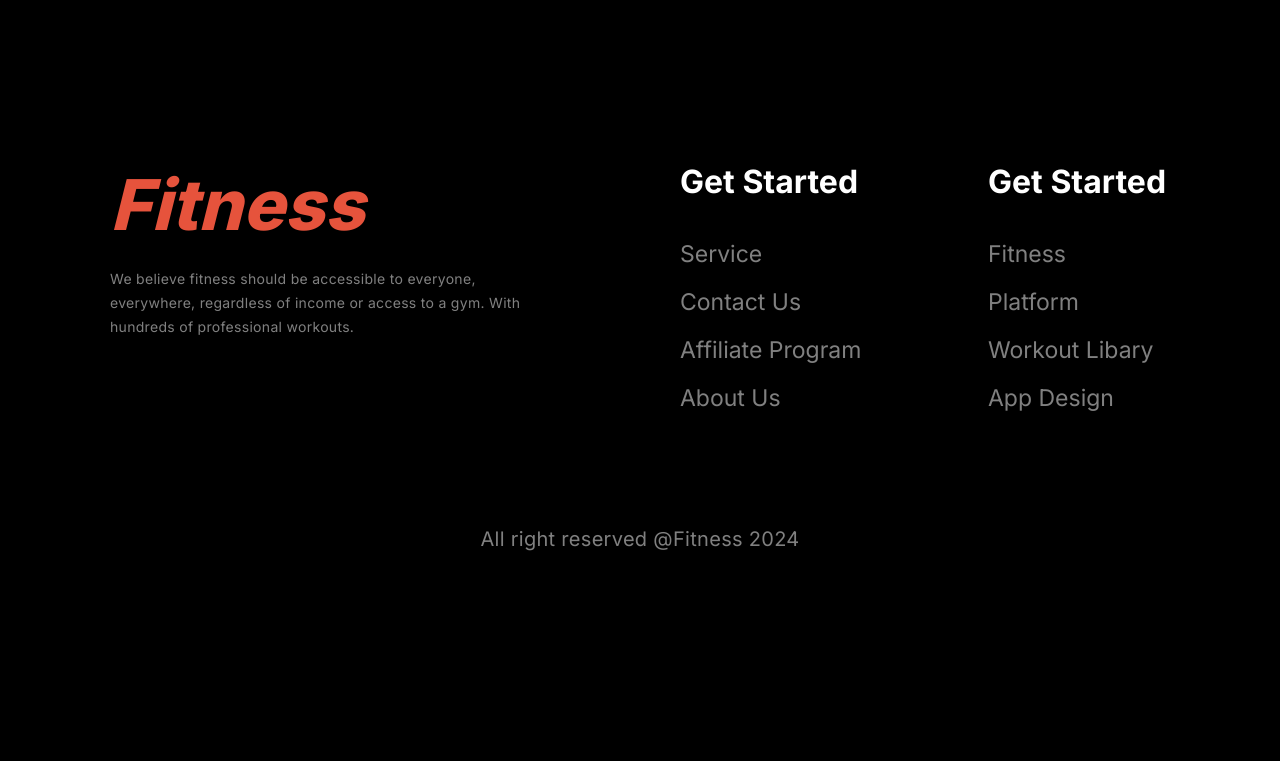
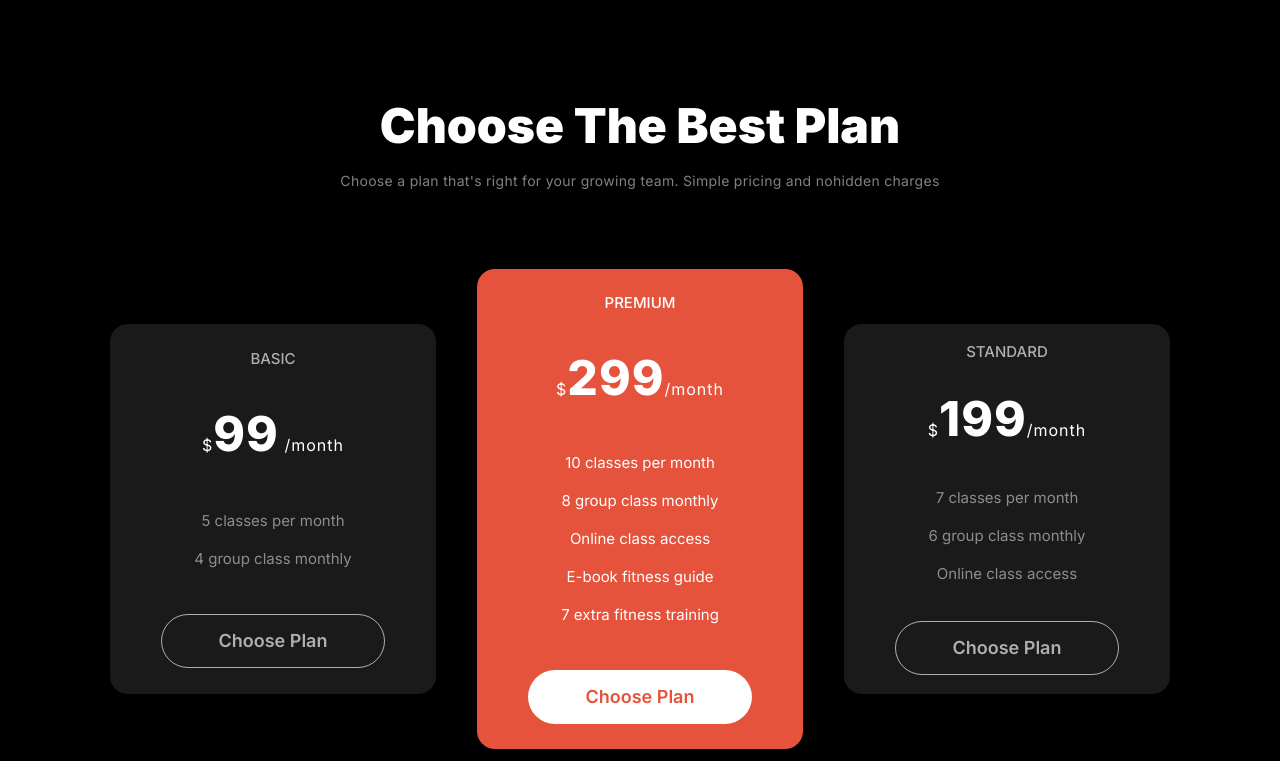
Before and after one commit to al-abir-anik/PH-Assignment-02, a plain HTML site: page index.html in a window 1280 px wide. Shown: the part 3319-4080 px from the top of the page. Before the commit the page ends 3906 px from the top, so only its background shows below. Drawn offline with Linux system fonts and the light colour scheme.

Commit message:
added my own section

```diff
--- a/index.html
+++ b/index.html
@@ -246,6 +246,54 @@
 
     <div style="height: 100px; width: 100%"></div>
 
+    <!--        Choose the best plan Section      -->
+
+    <section class="choosePlan-section">
+      <div class="choosePlan-header">
+        <h3>Choose The Best Plan</h3>
+        <p>
+          Choose a plan that's right for your growing team. Simple pricing and
+          nohidden charges
+        </p>
+      </div>
+
+      <div class="choosePlan-body">
+        <div class="plan1">
+          <h6>BASIC</h6>
+          <p class="plan-price">$<span class="price-tag">99</span> /month</p>
+          <div class="plan1-access">
+            <p>5 classes per month</p>
+            <p>4 group class monthly</p>
+          </div>
+          <button>Choose Plan</button>
+        </div>
+        <div class="plan2">
+          <h6>PREMIUM</h6>
+          <p class="plan-price">$<span class="price-tag">299</span>/month</p>
+          <div class="plan2-access">
+            <p>10 classes per month</p>
+            <p>8 group class monthly</p>
+            <p>Online class access</p>
+            <p>E-book fitness guide</p>
+            <p>7 extra fitness training</p>
+          </div>
+          <button>Choose Plan</button>
+        </div>
+        <div class="plan3">
+          <h6>STANDARD</h6>
+          <p class="plan-price">$<span class="price-tag">199</span>/month</p>
+          <div class="plan3-access">
+            <p>7 classes per month</p>
+            <p>6 group class monthly</p>
+            <p>Online class access</p>
+          </div>
+          <button>Choose Plan</button>
+        </div>
+      </div>
+    </section>
+
+    <div style="height: 100px; width: 100%"></div>
+
     <!--          Footer section        -->
 
     <footer>
--- a/style.css
+++ b/style.css
@@ -484,7 +484,7 @@ option {
   margin: 0 auto;
   display: flex;
   flex-direction: column;
-  justify-content: space-between;
+  justify-content: space-around;
   align-items: center;
 }
 
@@ -584,6 +584,136 @@ option {
 .team-member6 {
   background-size: cover;
   background-position: center;
+}
+
+/*      Choose The Plan section Style     */
+
+.choosePlan-section {
+  width: 1060px;
+  height: 652px;
+  margin: 0 auto;
+  display: flex;
+  flex-direction: column;
+  justify-content: space-between;
+  align-items: center;
+}
+
+.choosePlan-header {
+  display: flex;
+  flex-direction: column;
+  align-items: center;
+}
+
+.choosePlan-header h3 {
+  font-size: 48px;
+  font-weight: 900;
+  line-height: 120%;
+  color: #fff;
+  margin-bottom: 14px;
+}
+.choosePlan-header p {
+  width: 672px;
+  font-size: 14px;
+  line-height: 24px;
+  letter-spacing: 0.3px;
+  color: rgba(255, 255, 255, 50%);
+  text-align: center;
+}
+
+.choosePlan-body {
+  width: 100%;
+  display: flex;
+  align-items: center;
+  justify-content: space-between;
+}
+
+.choosePlan-body h6 {
+  font-size: 15px;
+  font-weight: 500;
+  line-height: 120%;
+}
+
+.plan1,
+.plan3 {
+  width: 326px;
+  height: 370px;
+  border-radius: 18px;
+  display: flex;
+  flex-direction: column;
+  justify-content: space-evenly;
+  align-items: center;
+  background-color: rgba(255, 255, 255, 10%);
+  color: rgba(255, 255, 255, 65%);
+  text-align: center;
+}
+.plan2 {
+  width: 326px;
+  height: 480px;
+  border-radius: 18px;
+  display: flex;
+  flex-direction: column;
+  justify-content: space-evenly;
+  align-items: center;
+  background-color: #e6533c;
+  color: #fff;
+  text-align: center;
+}
+
+.choosePlan-body button {
+  width: 224px;
+  height: 54px;
+  border: 1px solid rgba(255, 255, 255, 65%);
+  background-color: transparent;
+  color: rgba(255, 255, 255, 65%);
+  border-radius: 42px;
+  font-size: 18px;
+  font-weight: 600;
+  line-height: 22px;
+  cursor: pointer;
+  transition: 0.1s ease-in-out;
+}
+
+.plan1 button:hover,
+.plan3 button:hover {
+  background-color: #fff;
+  color: #e6533c;
+}
+
+.plan2 button {
+  background-color: #fff;
+  color: #e6533c;
+}
+
+.plan2 button:hover {
+  background-color: transparent;
+  color: #fff;
+}
+
+.plan-price {
+  font-size: 16px;
+  line-height: 40px;
+  letter-spacing: 1px;
+  color: #fff;
+  margin: 20px 0;
+}
+
+.price-tag {
+  font-size: 48px;
+  font-weight: 800;
+  line-height: 40px;
+  letter-spacing: 1px;
+}
+
+.plan1-access p,
+.plan3-access p,
+.plan2-access p {
+  margin-bottom: 20px;
+  font-size: 15px;
+  line-height: 120%;
+  color: rgba(255, 255, 255, 50%);
+}
+.plan2-access p {
+  color: #fff;
 }
 
 /*         Footer Style         */
@@ -917,6 +1047,72 @@ footer {
     display: none;
   }
 
+  /*   Choose plan section style for small device */
+
+  .choosePlan-section {
+    width: 354px;
+    height: 1300px;
+  }
+
+  .choosePlan-header {
+    width: 308px;
+    height: 130px;
+  }
+
+  .choosePlan-header h3 {
+    font-size: 32px;
+    text-align: center;
+  }
+  .choosePlan-header p {
+    width: 300px;
+  }
+
+  .choosePlan-body {
+    width: 100%;
+    flex-direction: column;
+    gap: 50px;
+  }
+
+  .price-tag {
+    font-size: 32px;
+  }
+
+  .plan1,
+  .plan3 {
+    width: 326px;
+    height: 300px;
+  }
+  .plan2 {
+    width: 306px;
+    height: 420px;
+    border-radius: 16px;
+  }
+
+  .choosePlan-body button {
+    width: 224px;
+    height: 54px;
+  }
+
+  .plan-price {
+    font-size: 16px;
+    line-height: 40px;
+    letter-spacing: 1px;
+    color: #fff;
+    margin: 15px 0;
+  }
+
+  .plan1-access p,
+  .plan3-access p,
+  .plan2-access p {
+    margin-bottom: 15px;
+    font-size: 14px;
+    line-height: 120%;
+    color: rgba(255, 255, 255, 50%);
+  }
+  .plan2-access p {
+    color: #fff;
+  }
+
   /*      Footer Style for small device     */
 
   footer {
```
